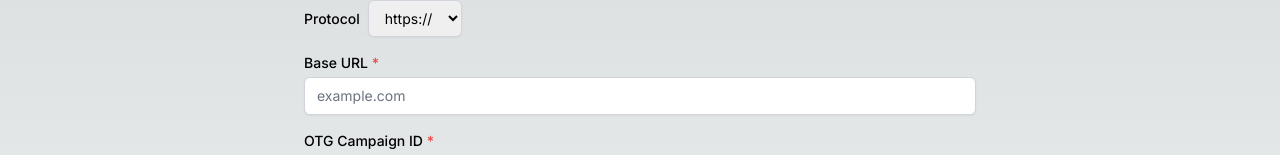
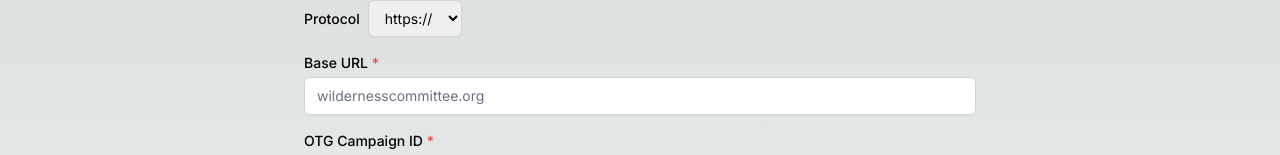
Before and after one commit to Wilderness-Committee/wc-utm-calc, a Next.js app: page / in a window 1280 px wide. Shown: the part 168-323 px from the top of the page. Built offline with nearby package versions, Linux system fonts and the light colour scheme.

Commit message:
Update page.tsx

```diff
--- a/app/page.tsx
+++ b/app/page.tsx
@@ -55,7 +55,7 @@ export default function Home() {
             type="text"
             value={baseUrl}
             onChange={(e) => setBaseUrl(e.target.value)}
-            placeholder="example.com"
+            placeholder="wildernesscommittee.org"
             className="mt-1 block w-full px-3 py-2 border border-gray-300 rounded-md shadow-sm focus:outline-none focus:ring-indigo-500 focus:border-indigo-500 sm:text-sm text-black placeholder-gray-500"
             required
           />
```
